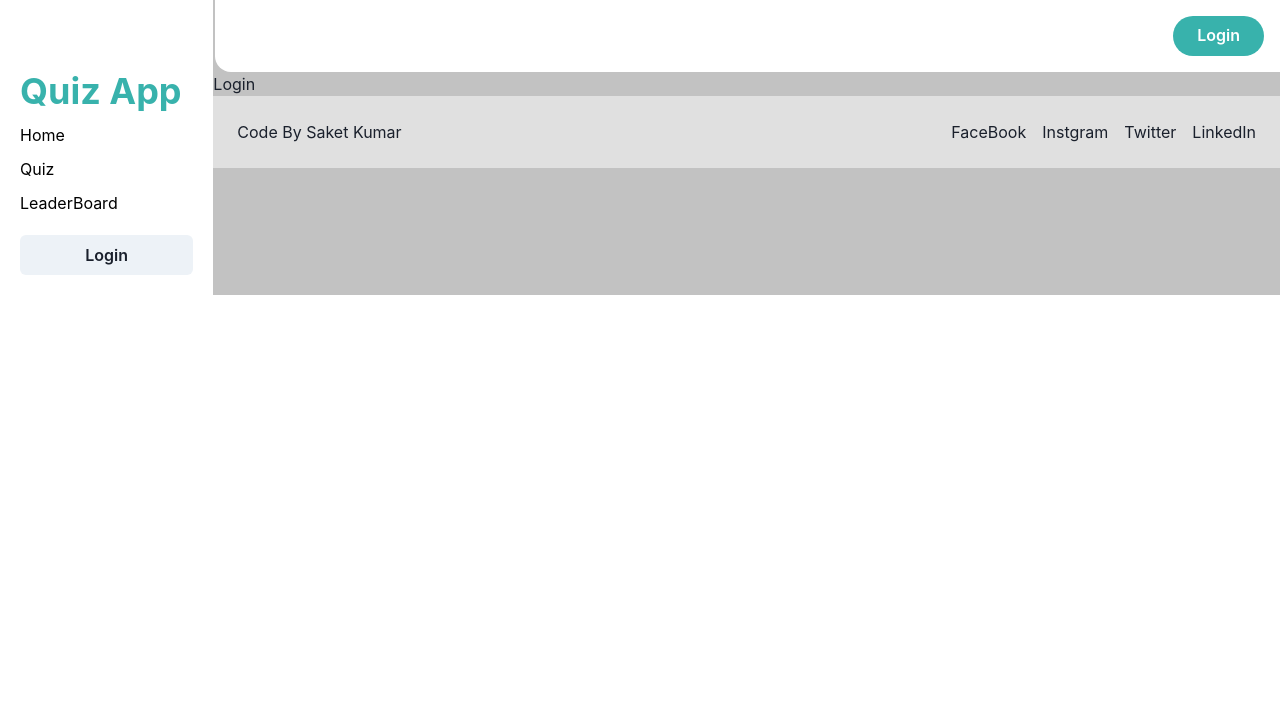
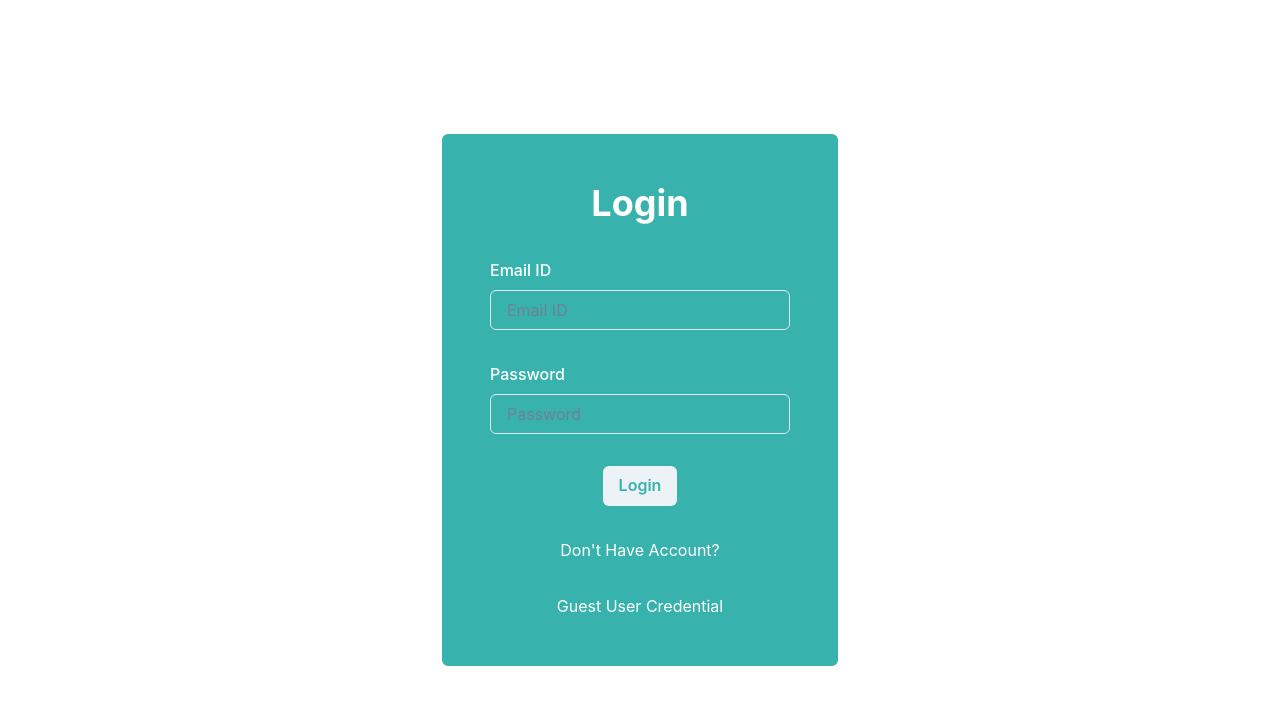
Before and after one commit to saketkum11/quizz-app, a React (Create React App) app: page /signin in a window 1280 px wide. Shown: the top 704 px of the page. Built offline with nearby package versions, Linux system fonts and the light colour scheme.

Commit message:
added:login html and css

```diff
--- a/package.json
+++ b/package.json
@@ -15,6 +15,7 @@
     "@types/react": "^18.0.34",
     "@types/react-dom": "^18.0.11",
     "firebase": "^9.19.1",
+    "formik": "^2.2.9",
     "framer-motion": "^10.11.2",
     "react": "^18.2.0",
     "react-dom": "^18.2.0",
--- a/public/index.html
+++ b/public/index.html
@@ -10,6 +10,7 @@
       content="Web site created using create-react-app"
     />
     <link rel="apple-touch-icon" href="%PUBLIC_URL%/logo192.png" />
+    <script src="https://unpkg.com/formik/dist/formik.umd.production.min.js"></script>
     <!--
       manifest.json provides metadata used when your web app is installed on a
       user's mobile device or desktop. See https://developers.google.com/web/fundamentals/web-app-manifest/
--- a/src/MyRoutes/MyRoutes.tsx
+++ b/src/MyRoutes/MyRoutes.tsx
@@ -13,12 +13,12 @@ const MyRoutes = () => {
     <Routes>
       <Route element={<HomeLayout />}>
         <Route index element={<Home />} />
-        <Route path="signin" element={<Login />} />
-        <Route path="signup" element={<Signup />} />
         <Route path="dashboard" element={<DashBoard />} />
         <Route path="leaderboard" element={<LeaderBoard />} />
-        <Route path="*" element={<NotFound />} />
       </Route>
+      <Route path="/signin" element={<Login />} />
+      <Route path="/signup" element={<Signup />} />
+      <Route path="*" element={<NotFound />} />
     </Routes>
   );
 };
--- a/src/component/Header.tsx
+++ b/src/component/Header.tsx
@@ -1,5 +1,11 @@
 import { Flex, Box, Button, Spacer } from "@chakra-ui/react";
+import { useNavigate } from "react-router-dom";
+
 const Header = () => {
+  const navigate = useNavigate();
+  const handleLogin = () => {
+    navigate("signin");
+  };
   return (
     <>
       <Flex p="1rem" bg="white" marginLeft="2px" borderEndStartRadius="1rem">
@@ -12,6 +18,7 @@ const Header = () => {
             paddingBlock="0.5rem"
             paddingInline="1.5rem"
             textAlign="center"
+            onClick={handleLogin}
           >
             Login
           </Button>
--- a/src/pages/Login.tsx
+++ b/src/pages/Login.tsx
@@ -1,7 +1,60 @@
+import {
+  Input,
+  FormControl,
+  FormLabel,
+  FormErrorMessage,
+  Button,
+  VStack,
+  Heading,
+  Link,
+} from "@chakra-ui/react";
+import { NavLink } from "react-router-dom";
+import { Formik, Field, useFormik } from "formik";
 const Login = () => {
+  const formik = useFormik({
+    initialValues: {
+      name: "",
+      email: "",
+      password: "",
+    },
+    onSubmit: (values) => {
+      console.log(values);
+    },
+  });
+  console.log(formik);
   return (
     <>
-      <div>Login</div>
+      <VStack
+        as="form"
+        mx="auto"
+        minH="600px"
+        justifyContent="center"
+        h="100vh"
+      >
+        <VStack
+          w={{ base: "80%", md: "400px" }}
+          p="3rem"
+          borderRadius="0.5rem"
+          border="2px solid "
+          gap="2rem"
+          bg="teal.400"
+          color="white"
+        >
+          <Heading>Login</Heading>
+          <FormControl>
+            <FormLabel>Email ID</FormLabel>
+            <Input placeholder="Email ID"></Input>
+            <FormErrorMessage>Input value is worng</FormErrorMessage>
+          </FormControl>
+          <FormControl>
+            <FormLabel>Password</FormLabel>
+            <Input color="white" placeholder="Password"></Input>
+          </FormControl>
+          <Button color="teal.400">Login</Button>
+          <NavLink to="/signup">Don't Have Account?</NavLink>
+          <Link color="white">Guest User Credential</Link>
+        </VStack>
+      </VStack>
     </>
   );
 };
```
Also changed, not shown: 1 other file (tests, documents, lock files or other folders).
